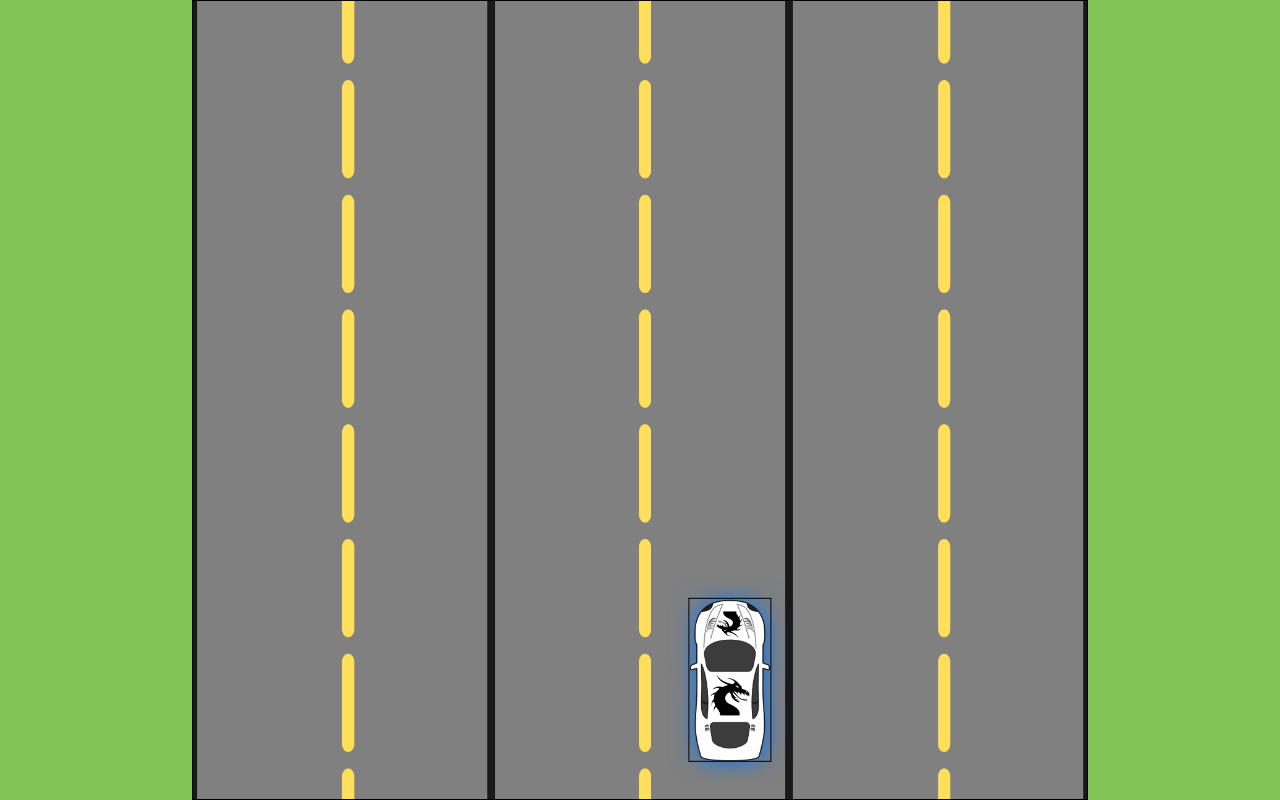
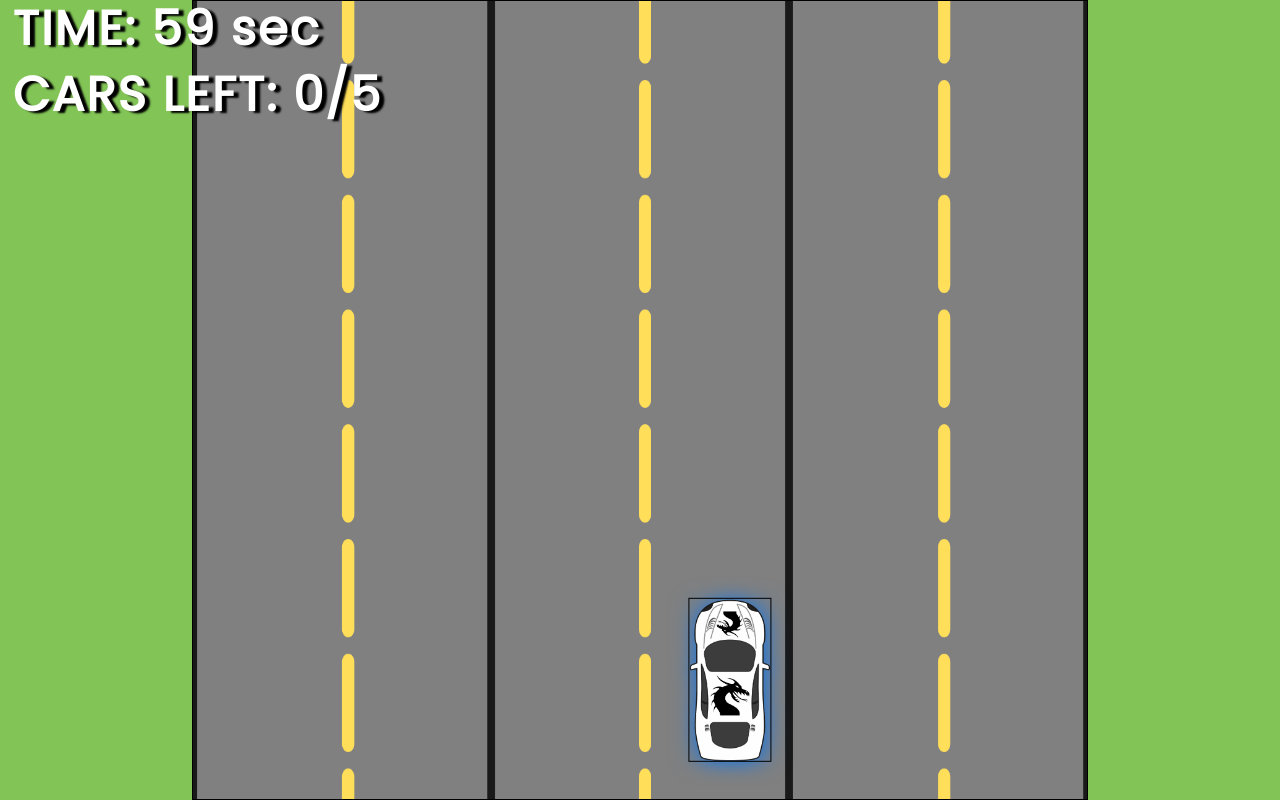
Before and after one commit to xsipkam1/WT1-racing-game, a website: page index.html in a window 1280 px wide. Both pictures are taken after a click on the button "NOVÁ HRA". Drawn offline with nearby package versions, Linux system fonts and the light colour scheme.

Commit message:
remove cars out of screen + added timer + car counter

```diff
--- a/css/style.css
+++ b/css/style.css
@@ -75,6 +75,21 @@ body {
     display: none;
 }
 
+.stats {
+    z-index: 1;
+    margin-left: 1%;
+    width: 100%;
+    position: absolute;
+    color: white;
+}
+
+.stats h2 {
+    font-size: 3rem;
+    font-weight: 900;
+    text-shadow: 5px 2px 2px black;
+    letter-spacing: 2px;
+}
+
 .canvas {
     position: absolute;
     top: 50%;
--- a/index.html
+++ b/index.html
@@ -19,6 +19,10 @@
     </div>
 
     <main id="gameWindow" class="game-window">
+        <div class="stats">
+            <h2 id="timeLeft">TIME:</h2>
+            <h2 id="carsLeft">CARS LEFT:</h2>
+        </div>
         <canvas id="canvas" class="canvas">
             <img src="sources/graphics/road2.png" alt="road" id="road" class="road">
         </canvas>
--- a/scripts/Car.js
+++ b/scripts/Car.js
@@ -22,6 +22,11 @@ class Car {
         return numbers[track-1];
     }
 
+    remove() {
+        this.car.parentNode.removeChild(this.car)
+        cars.splice(0, 1)
+    }
+
     getBoundingBox() {
         const rect = this.car.getBoundingClientRect();
         return {
@@ -34,6 +39,10 @@ class Car {
 
     update() {
         this.positionY+=INITIAL_VELOCITY
+        if(this.positionY > 120) {
+            this.remove()
+            dodgedCars++
+        }
         this.updatePosition()
     }
 
--- a/scripts/script.js
+++ b/scripts/script.js
@@ -24,24 +24,29 @@ async function getJson() {
 
 let cars = []
 let carsData = []
+let dodgedCars = 0
 function startCountdown(time) {
+    const timeLeftElement = document.getElementById('timeLeft')
+    const carsLeftElement = document.getElementById('carsLeft')
     const countdownInterval = setInterval(() => {
-        console.log(`Current time on countdown: ${time} seconds`);
+        console.log(`Current time on countdown: ${time} seconds`)
+        timeLeftElement.textContent = `TIME: ${time} sec`
+        carsLeftElement.textContent = `CARS LEFT: ${dodgedCars}/${carsData.length}`
 
         carsData.forEach((car) => {
         if (time === car.spawn) {
-            console.log(`Alert: Time matches car.spawn value for ${car.img}`);
+            console.log(`Alert: Time matches car.spawn value for ${car.img}`)
             cars.push(new Car(car.img, car.track))
             console.log(cars)
         }
         });
 
         if (time === 0) {
-            clearInterval(countdownInterval);
-            console.log('Countdown reached 0 seconds. Time\'s up!');
+            clearInterval(countdownInterval)
+            console.log('Countdown reached 0 seconds. Time\'s up!')
         }
 
-        time--;
+        time--
     }, 1000);
 }
 
@@ -51,8 +56,8 @@ function startGame() {
 
         const cars = levelData[0].cars
         for (const carKey in cars) {
-            const carInfo = cars[carKey];
-            carsData.push(carInfo);
+            const carInfo = cars[carKey]
+            carsData.push(carInfo)
         }
         startCountdown(levelData[0].time)
 
@@ -85,7 +90,7 @@ function update() {
     cars.forEach((car) => {
         car.update()
         if (player.collision(car.getBoundingBox())) {
-            console.log("KOLIZIA S AUTOM NA TRATI CISLO ", car.track);
+            console.log("KOLIZIA S AUTOM NA TRATI CISLO ", car.track)
         }
     });
 
@@ -93,22 +98,22 @@ function update() {
 }
 
 
-document.addEventListener('keydown', this.handleKeyPress.bind(this));
-document.addEventListener('keyup', this.handleKeyUp.bind(this));
+document.addEventListener('keydown', this.handleKeyPress.bind(this))
+document.addEventListener('keyup', this.handleKeyUp.bind(this))
 
 function handleKeyPress(event) {
     if (event.code === 'KeyW' || event.code === 'ArrowUp') {
-        currentRoadSpeed = HIGHEST_SPEED;
+        currentRoadSpeed = HIGHEST_SPEED
         player.velocity = FAST_VELOCITY
     } else if (event.code === 'KeyS' || event.code === 'ArrowDown') {
-        currentRoadSpeed = LOWEST_SPEED;
+        currentRoadSpeed = LOWEST_SPEED
         player.velocity = SLOW_VELOCITY
     }
 }
 
 function handleKeyUp(event) {
     if (event.code === 'KeyW' || event.code === 'ArrowUp' || event.code === 'KeyS' || event.code === 'ArrowDown') {
-        currentRoadSpeed = INITIAL_SPEED;
+        currentRoadSpeed = INITIAL_SPEED
         player.velocity = INITIAL_VELOCITY
     }
 }
```
